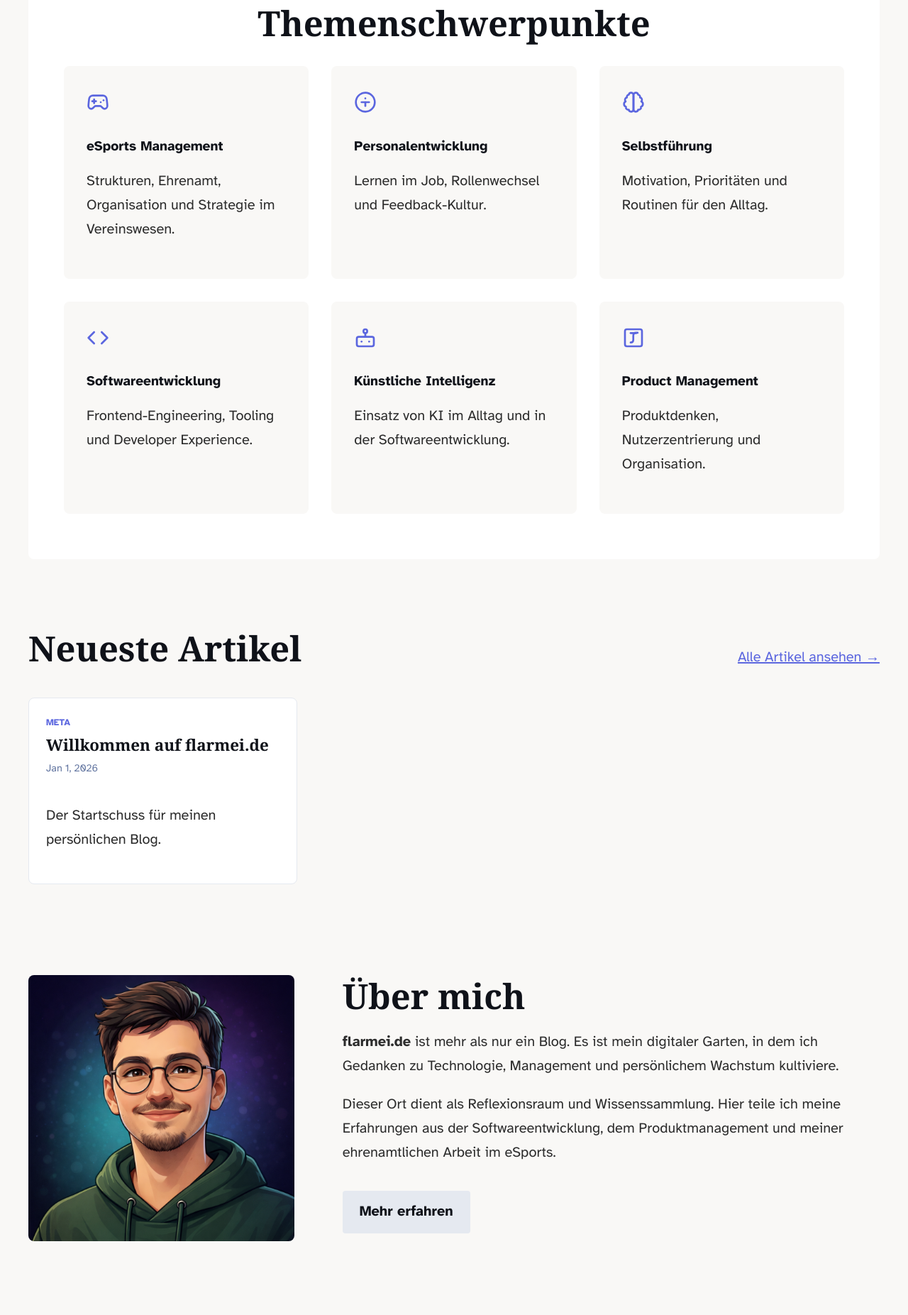
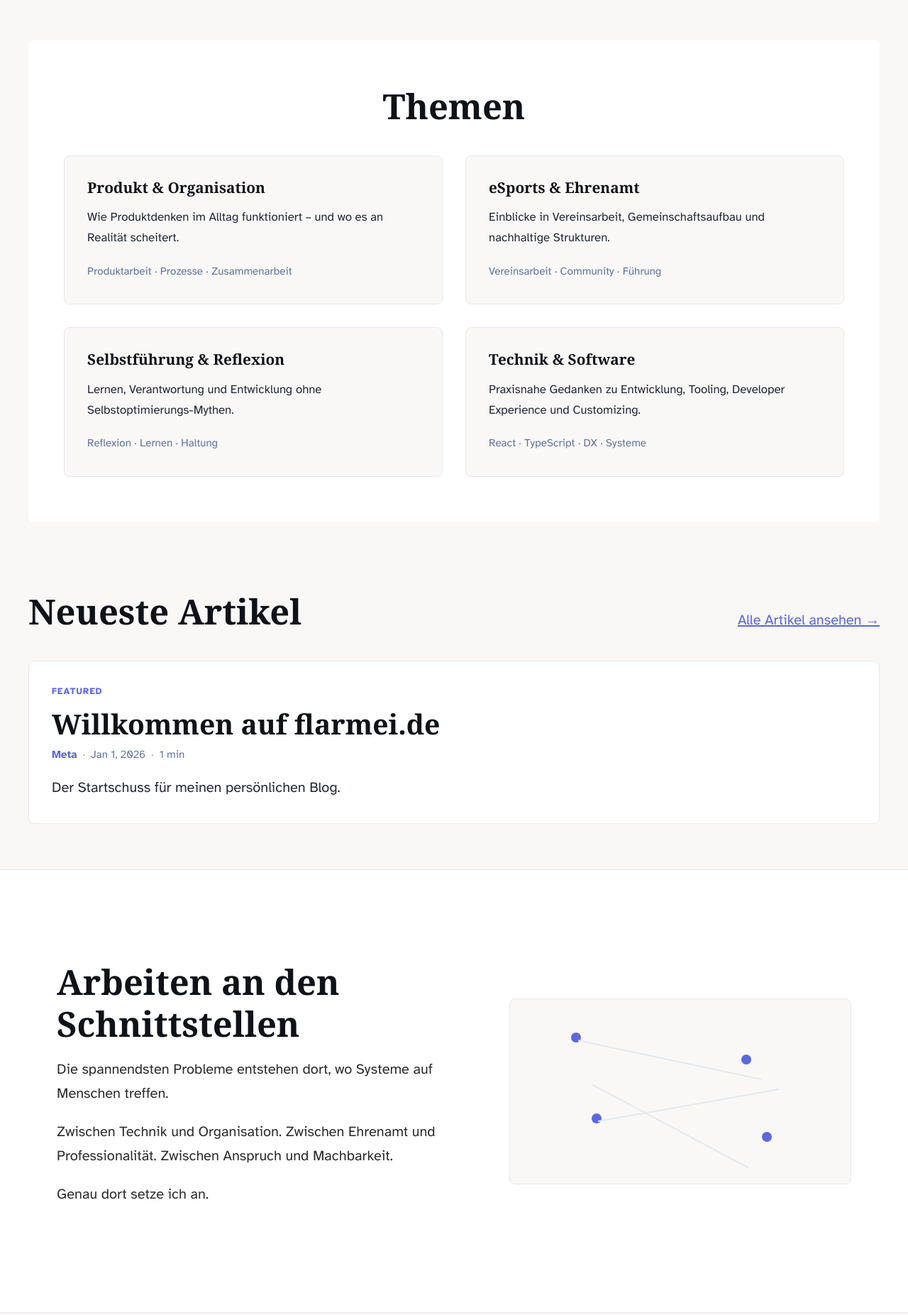
Before and after one commit to rameier/flarmei.de, an Astro site: page / in a window 1280 px wide. Shown: the part 755-2608 px from the top of the page at 71% size. Built offline with nearby package versions, Linux system fonts and the light colour scheme; Astro itself is replaced by a stand-in of ours.

Commit message:
feat(index, styles): enhance homepage layout and styles
* Refactor hero section to use grid layout for better responsiveness
* Update text content for clarity and engagement
* Add new sections for topics and featured articles
* Improve styling for buttons, tags, and article listings
* Enhance about section with a more structured layout

```diff
--- a/src/pages/index.astro
+++ b/src/pages/index.astro
@@ -3,13 +3,22 @@ import BaseHead from "../components/BaseHead.astro";
 import Footer from "../components/Footer.astro";
 import Header from "../components/Header.astro";
 import { SITE_DESCRIPTION, SITE_TITLE } from "../consts";
-import { getSortedPosts } from "../lib/posts";
+import { getSortedPosts, type Post } from "../lib/posts";
 import FormattedDate from "../components/FormattedDate.astro";
 import { Image } from "astro:assets";
 import profileImage from "../assets/flarmeiLogo.png";
 import { categories } from "../content/meta/categories";
 
-const posts = (await getSortedPosts()).slice(0, 3);
+const allPosts = await getSortedPosts();
+const featuredPost = allPosts[0];
+const latestPosts = allPosts.slice(1, 7);
+
+const WORDS_PER_MINUTE = 200;
+function getReadingTimeMinutes(post: Post) {
+  const body = (post as unknown as { body?: string }).body ?? "";
+  const words = body.trim() ? body.trim().split(/\s+/).length : 0;
+  return Math.max(1, Math.round(words / WORDS_PER_MINUTE));
+}
 ---
 
 <!doctype html>
@@ -22,210 +31,213 @@ const posts = (await getSortedPosts()).slice(0, 3);
     <main>
       <!-- Hero Section -->
       <section class="hero-section">
-        <span class="hero-eyebrow">Willkommen</span>
-        <h1 class="hero-headline">
-          Technologie, Organisation &<br />Persönliche Entwicklung
-        </h1>
+        <div class="hero-main">
+            <h1 class="hero-headline">Systeme, Menschen &amp; Schnittstellen</h1>
             <p class="hero-text">
-          Der persönliche Blog und die digitale Visitenkarte von Ralf Meier. Ein
-          Raum für Reflexion, Wissenssammlung und professionellen Austausch.
+            Dieser Blog ist ein Ort für Gedanken aus realen Systemen: aus
+            Softwareentwicklung, Produktarbeit und ehrenamtlicher
+            Organisationsarbeit.
+            </p>
+            <p class="hero-text">
+            Ich schreibe über das, was zwischen den Rollen passiert – zwischen
+            Code und Menschen, zwischen Struktur und Alltag, zwischen Anspruch
+            und Realität.
+            </p>
+            <p class="hero-text">
+            Nicht um Antworten vorzugeben, sondern um Zusammenhänge sichtbar zu
+            machen.
             </p>
           <div class="button-group">
-          <a href="/blog" class="btn btn-primary">Zum Blog</a>
-          <a href="/about" class="btn btn-secondary">Über mich</a>
+            <a href="#artikel" class="btn btn-primary">Neueste Artikel</a>
           </div>
+        </div>
+
+        <aside class="hero-meta" aria-label="Themenschwerpunkte">
+          <p class="hero-meta-title">Schwerpunkte</p>
+          <ul class="hero-tags">
+            <li>
+              <a href="/kategorie/produkt-software">Software &amp; Produkt</a>
+            </li>
+            <li>
+              <a href="/kategorie/ehrenamt-gemeinschaft"
+                >eSports &amp; Ehrenamt</a
+              >
+            </li>
+            <li>
+              <a href="/kategorie/selbstfuehrung-reflexion">Selbstführung</a>
+            </li>
+            <li><a href="#schnittstellen">Schnittstellen</a></li>
+          </ul>
+        </aside>
       </section>
 
       <!-- Topics Section -->
       <section class="topics-section">
-        <h2 style="text-align: center;">Themenschwerpunkte</h2>
-        <div class="grid-container">
-          <div class="card">
-            <span class="card-icon">
-              <svg
-                width="32"
-                height="32"
-                viewBox="0 0 24 24"
-                fill="none"
-                stroke="currentColor"
-                stroke-width="2"
-                stroke-linecap="round"
-                stroke-linejoin="round"
+        <h2 class="section-title">Themen</h2>
+        <div class="grid-container topics-grid">
+          <a class="topic-card" href="/kategorie/systeme-struktur">
+            <h3>Produkt &amp; Organisation</h3>
+            <p>
+              Wie Produktdenken im Alltag funktioniert – und wo es an Realität
+              scheitert.
+            </p>
+            <div class="topic-tags">
+              Produktarbeit · Prozesse · Zusammenarbeit
+            </div>
+          </a>
+          <a class="topic-card" href="/kategorie/ehrenamt-gemeinschaft">
+            <h3>eSports &amp; Ehrenamt</h3>
+            <p>
+              Einblicke in Vereinsarbeit, Gemeinschaftsaufbau und nachhaltige
+              Strukturen.
+            </p>
+            <div class="topic-tags">Vereinsarbeit · Community · Führung</div>
+          </a>
+          <a class="topic-card" href="/kategorie/selbstfuehrung-reflexion">
+            <h3>Selbstführung &amp; Reflexion</h3>
+            <p>
+              Lernen, Verantwortung und Entwicklung ohne
+              Selbstoptimierungs-Mythen.
+            </p>
+            <div class="topic-tags">Reflexion · Lernen · Haltung</div>
+          </a>
+          <a class="topic-card" href="/kategorie/produkt-software">
+            <h3>Technik &amp; Software</h3>
+            <p>
+              Praxisnahe Gedanken zu Entwicklung, Tooling, Developer Experience
+              und Customizing.
+            </p>
+            <div class="topic-tags">React · TypeScript · DX · Systeme</div>
+          </a>
+        </div>
+      </section>
+
+      <!-- Blog Overview Section -->
+      <section class="blog-section" id="artikel">
+        <div class="section-header-row">
+          <h2>Neueste Artikel</h2>
+          <a href="/blog">Alle Artikel ansehen &rarr;</a>
+        </div>
+
+        {
+          featuredPost ? (
+            <a
+              href={`/blog/${featuredPost.data.slug || featuredPost.id}/`}
+              class="featured-post"
             >
-                <line x1="6" y1="11" x2="10" y2="11"></line>
-                <line x1="8" y1="9" x2="8" y2="13"></line>
-                <line x1="15" y1="12" x2="15.01" y2="12"></line>
-                <line x1="18" y1="10" x2="18.01" y2="10"></line>
-                <path
-                  d="M17.32 5H6.68a4 4 0 0 0-3.978 3.59c-.006.052-.01.101-.017.152C2.604 9.416 2 14.456 2 16a3 3 0 0 0 3 3c1 0 1.5-.5 2-1l1.414-1.414A2 2 0 0 1 9.828 16h4.344a2 2 0 0 1 1.414.586L17 18c.5.5 1 1 2 1a3 3 0 0 0 3-3c0-1.545-.604-6.584-.685-7.258-.007-.05-.011-.1-.017-.151A4 4 0 0 0 17.32 5z"
-                ></path>
-              </svg>
+              <div class="featured-post-kicker">Featured</div>
+              <h3>{featuredPost.data.title}</h3>
+              <div class="article-meta">
+                <span class="article-meta-category">
+                  {categories[featuredPost.data.category]}
                 </span>
-            <h3>eSports Management</h3>
+                <span class="article-meta-sep">·</span>
+                <FormattedDate date={featuredPost.data.date} />
+                <span class="article-meta-sep">·</span>
+                <span>{getReadingTimeMinutes(featuredPost)} min</span>
+              </div>
+              <p class="featured-post-excerpt">{featuredPost.data.excerpt}</p>
+            </a>
+          ) : null
+        }
+
+        {
+          latestPosts.length ? (
+            <ul class="article-list" aria-label="Weitere Artikel">
+              {latestPosts.map((post) => (
+                <li>
+                  <a
+                    href={`/blog/${post.data.slug || post.id}/`}
+                    class="article-row"
+                  >
+                    <div class="article-row-main">
+                      <h4 class="article-row-title">{post.data.title}</h4>
+                      <div class="article-meta">
+                        <span class="article-meta-category">
+                          {categories[post.data.category]}
+                        </span>
+                        <span class="article-meta-sep">·</span>
+                        <FormattedDate date={post.data.date} />
+                        <span class="article-meta-sep">·</span>
+                        <span>{getReadingTimeMinutes(post)} min</span>
+                      </div>
+                    </div>
+                    <div class="article-row-arrow" aria-hidden="true">
+                      &rarr;
+                    </div>
+                  </a>
+                </li>
+              ))}
+            </ul>
+          ) : null
+        }
+      </section>
+
+      <!-- Signature Section -->
+      <section class="signature-section full-bleed" id="schnittstellen">
+        <div class="signature-inner">
+          <div>
+            <h2>Arbeiten an den Schnittstellen</h2>
             <p>
-              Strukturen, Ehrenamt, Organisation und Strategie im Vereinswesen.
+              Die spannendsten Probleme entstehen dort, wo Systeme auf Menschen
+              treffen.
             </p>
+            <p>
+              Zwischen Technik und Organisation. Zwischen Ehrenamt und
+              Professionalität. Zwischen Anspruch und Machbarkeit.
+            </p>
+            <p>Genau dort setze ich an.</p>
           </div>
-          <div class="card">
-            <span class="card-icon">
-              <svg
-                width="32"
-                height="32"
-                viewBox="0 0 24 24"
-                fill="none"
-                stroke="currentColor"
-                stroke-width="2"
-                stroke-linecap="round"
-                stroke-linejoin="round"
-              >
-                <path
-                  d="M12 22c5.523 0 10-4.477 10-10S17.523 2 12 2 2 6.477 2 12s4.477 10 10 10z"
-                ></path>
-                <path d="M12 16v-4"></path>
-                <path d="M12 8h.01"></path>
-                <path d="M8 12h8"></path>
-              </svg>
-            </span>
-            <h3>Personalentwicklung</h3>
-            <p>Lernen im Job, Rollenwechsel und Feedback-Kultur.</p>
-          </div>
-          <div class="card">
-            <span class="card-icon">
-              <svg
-                width="32"
-                height="32"
-                viewBox="0 0 24 24"
-                fill="none"
-                stroke="currentColor"
-                stroke-width="2"
-                stroke-linecap="round"
-                stroke-linejoin="round"
-              >
-                <path
-                  d="M9.5 2A2.5 2.5 0 0 1 12 4.5v15a2.5 2.5 0 0 1-4.96.44 2.5 2.5 0 0 1-2.96-3.08 3 3 0 0 1-.34-5.58 2.5 2.5 0 0 1 1.32-4.24 2.5 2.5 0 0 1 1.98-3A2.5 2.5 0 0 1 9.5 2Z"
-                ></path>
-                <path
-                  d="M14.5 2A2.5 2.5 0 0 0 12 4.5v15a2.5 2.5 0 0 0 4.96.44 2.5 2.5 0 0 0 2.96-3.08 3 3 0 0 0 .34-5.58 2.5 2.5 0 0 0-1.32-4.24 2.5 2.5 0 0 0-1.98-3A2.5 2.5 0 0 0 14.5 2Z"
-                ></path>
-              </svg>
-            </span>
-            <h3>Selbstführung</h3>
-            <p>Motivation, Prioritäten und Routinen für den Alltag.</p>
-          </div>
-          <div class="card">
-            <span class="card-icon">
-              <svg
-                width="32"
-                height="32"
-                viewBox="0 0 24 24"
-                fill="none"
-                stroke="currentColor"
-                stroke-width="2"
-                stroke-linecap="round"
-                stroke-linejoin="round"
-              >
-                <polyline points="16 18 22 12 16 6"></polyline>
-                <polyline points="8 6 2 12 8 18"></polyline>
-              </svg>
-            </span>
-            <h3>Softwareentwicklung</h3>
-            <p>Frontend-Engineering, Tooling und Developer Experience.</p>
-          </div>
-          <div class="card">
-            <span class="card-icon">
-              <svg
-                width="32"
-                height="32"
-                viewBox="0 0 24 24"
-                fill="none"
-                stroke="currentColor"
-                stroke-width="2"
-                stroke-linecap="round"
-                stroke-linejoin="round"
-              >
-                <rect x="3" y="11" width="18" height="10" rx="2"></rect>
-                <circle cx="12" cy="5" r="2"></circle>
-                <path d="M12 7v4"></path>
-                <line x1="8" y1="16" x2="8.01" y2="16"></line>
-                <line x1="16" y1="16" x2="16.01" y2="16"></line>
-              </svg>
-            </span>
-            <h3>Künstliche Intelligenz</h3>
-            <p>Einsatz von KI im Alltag und in der Softwareentwicklung.</p>
-          </div>
-          <div class="card">
-            <span class="card-icon">
-              <svg
-                width="32"
-                height="32"
-                viewBox="0 0 24 24"
-                fill="none"
-                stroke="currentColor"
-                stroke-width="2"
-                stroke-linecap="round"
-                stroke-linejoin="round"
-              >
-                <rect x="3" y="3" width="18" height="18" rx="2"></rect>
-                <path d="M9 17c2 0 2.8-1 2.8-2.8V10c0-2 1-3.3 2.8-3.3h1.8"
-                ></path>
-                <path d="M9 7h6"></path>
-              </svg>
-            </span>
-            <h3>Product Management</h3>
-            <p>Produktdenken, Nutzerzentrierung und Organisation.</p>
+          <div class="interface-viz" aria-hidden="true">
+            <div class="viz-node node-a"></div>
+            <div class="viz-node node-b"></div>
+            <div class="viz-node node-c"></div>
+            <div class="viz-node node-d"></div>
+            <div class="viz-line line-1"></div>
+            <div class="viz-line line-2"></div>
+            <div class="viz-line line-3"></div>
           </div>
         </div>
       </section>
 
-      <!-- Blog Overview Section -->
-      <section class="blog-section">
-        <div
-          style="display: flex; justify-content: space-between; align-items: baseline; margin-bottom: 2rem;"
-        >
-          <h2>Neueste Artikel</h2>
-          <a href="/blog">Alle Artikel ansehen &rarr;</a>
-        </div>
-        <div class="blog-grid">
-          {
-            posts.map((post) => (
-              <a href={`/blog/${post.data.slug || post.id}/`} class="blog-card">
-                <span style="font-size: 0.8rem; color: var(--accent); text-transform: uppercase; font-weight: bold; display: block; margin-bottom: 0.5rem;">
-                  {categories[post.data.category]}
-                </span>
-                <h3>{post.data.title}</h3>
-                <div class="date">
-                  <FormattedDate date={post.data.date} />
-                </div>
-                <p>{post.data.excerpt}</p>
-              </a>
-            ))
-          }
-        </div>
-      </section>
-
       <!-- About Section -->
-      <section class="about-section">
+      <section class="about-preview">
+        <div class="about-preview-media">
           <Image
             src={profileImage}
-          alt="Portrait von Ralf Meier"
-          width={375}
-          height={375}
+            alt="Avatar von Ralf Meier"
+            width={220}
+            height={220}
           />
+        </div>
         <div>
-          <h2>Über mich</h2>
+          <h2>Kurzprofil</h2>
+          <p class="about-preview-name">Ralf Meier</p>
           <p>
-            <strong>flarmei.de</strong> ist mehr als nur ein Blog. Es ist mein digitaler
-            Garten, in dem ich Gedanken zu Technologie, Management und persönlichem
-            Wachstum kultiviere.
+            Softwareentwickler mit Produktfokus, engagiert im eSports-Ehrenamt.
+            Interesse an klaren Strukturen, guter Zusammenarbeit und
+            nachhaltigen Systemen.
           </p>
-          <p>
-            Dieser Ort dient als Reflexionsraum und Wissenssammlung. Hier teile
-            ich meine Erfahrungen aus der Softwareentwicklung, dem
-            Produktmanagement und meiner ehrenamtlichen Arbeit im eSports.
-          </p>
-          <a href="/about" class="btn btn-secondary" style="margin-top: 1rem;"
-            >Mehr erfahren</a
+          <ul class="about-preview-bullets">
+            <li>Softwareentwicklung &amp; Produktarbeit</li>
+            <li>Vereinsvorstand im eSports</li>
+            <li>Fokus auf Schnittstellen &amp; Prozesse</li>
+          </ul>
+          <div class="about-preview-links">
+            <a
+              href="https://linkedin.com/in/ralf-meier"
+              target="_blank"
+              rel="noopener noreferrer"
+              class="btn btn-secondary">LinkedIn</a
             >
+            <a
+              href="https://github.com/flarmei"
+              target="_blank"
+              rel="noopener noreferrer"
+              class="btn btn-secondary">GitHub</a
+            >
+            <a href="/kontakt" class="btn btn-primary">Kontakt</a>
+          </div>
         </div>
       </section>
     </main>
--- a/src/styles/global.css
+++ b/src/styles/global.css
@@ -158,7 +158,10 @@ section {
 }
 
 .hero-section {
-	text-align: center;
+	display: grid;
+	grid-template-columns: 1.4fr 0.6fr;
+	gap: 3rem;
+	align-items: start;
 	padding: 6rem 0;
 }
 
@@ -175,12 +178,12 @@ section {
 
 .hero-headline {
 	font-size: 3.5rem;
-	margin-bottom: 1.5rem;
+	margin-bottom: 1.25rem;
 }
 
 .hero-text {
-	max-width: 600px;
-	margin: 0 auto 2rem;
+	max-width: 720px;
+	margin: 0 0 2rem;
 	font-size: 1.2rem;
 	color: rgb(var(--gray-dark));
 }
@@ -188,7 +191,63 @@ section {
 .button-group {
 	display: flex;
 	gap: 1rem;
-	justify-content: center;
+	justify-content: flex-start;
+}
+
+.hero-meta {
+	padding: 1.5rem;
+	background: #fff;
+	border: 1px solid rgb(var(--gray-light));
+	border-radius: 8px;
+}
+
+.hero-meta-title {
+	margin: 0 0 1rem 0;
+	font-size: 0.9rem;
+	text-transform: uppercase;
+	letter-spacing: 0.08em;
+	color: rgb(var(--gray));
+	font-family: "Atkinson", sans-serif;
+	font-weight: 700;
+}
+
+.hero-tags {
+	list-style: none;
+	padding: 0;
+	margin: 0;
+	display: grid;
+	gap: 0.5rem;
+}
+
+.hero-tags a {
+	display: inline-block;
+	text-decoration: none;
+	color: rgb(var(--gray-dark));
+	border: 1px solid rgb(var(--gray-light));
+	border-radius: 999px;
+	padding: 0.4rem 0.75rem;
+	font-size: 0.95rem;
+	line-height: 1.2;
+}
+
+.hero-tags a:hover {
+	border-color: var(--accent);
+	color: var(--accent);
+}
+
+.mission-section {
+	padding-top: 0;
+}
+
+.mission-content {
+	max-width: 720px;
+	margin: 0 auto;
+	padding-left: 1.25rem;
+	border-left: 3px solid var(--accent);
+}
+
+.section-title {
+	text-align: center;
 }
 
 .btn {
@@ -232,7 +291,7 @@ section {
 
 @media (min-width: 1100px) {
 	.grid-container {
-		grid-template-columns: repeat(3, 1fr);
+		grid-template-columns: repeat(2, 1fr);
 	}
 }
 
@@ -258,13 +317,233 @@ section {
 
 .card h3 {
 	font-size: 1.2rem;
-	margin-bottom: 0.5rem;
+	margin-bottom: 0.75rem;
 	font-family: "Atkinson", sans-serif;
 	font-weight: 700;
 }
 
+.topics-grid {
+	margin-top: 2.5rem;
+}
+
+.topic-card {
+	background: var(--background-warm);
+	padding: 2rem;
+	border-radius: 8px;
+	border: 1px solid rgb(var(--gray-light));
+	text-decoration: none;
+	color: inherit;
+	transition: transform 0.2s ease, border-color 0.2s ease;
+}
+
+.topic-card:hover {
+	transform: translateY(-2px);
+	border-color: var(--accent);
+}
+
+.topic-card h3 {
+	font-size: 1.3rem;
+	margin-bottom: 0.75rem;
+}
+
+.topic-card p {
+	color: rgb(var(--gray-dark));
+	font-size: 1.05rem;
+}
+
+.topic-tags {
+	margin-top: 1.25rem;
+	font-size: 0.95rem;
+	color: rgb(var(--gray));
+	font-family: "Atkinson", sans-serif;
+}
+
 .blog-section {
 	padding: 4rem 0;
+}
+
+.section-header-row {
+	display: flex;
+	justify-content: space-between;
+	align-items: baseline;
+	gap: 1rem;
+	margin-bottom: 2rem;
+}
+
+.featured-post {
+	display: block;
+	text-decoration: none;
+	color: inherit;
+	background: #fff;
+	border: 1px solid rgb(var(--gray-light));
+	border-radius: 8px;
+	padding: 2rem;
+	transition: transform 0.2s ease, border-color 0.2s ease;
+}
+
+.featured-post:hover {
+	transform: translateY(-2px);
+	border-color: var(--accent);
+}
+
+.featured-post-kicker {
+	font-size: 0.8rem;
+	color: var(--accent);
+	text-transform: uppercase;
+	letter-spacing: 0.08em;
+	font-weight: 700;
+	font-family: "Atkinson", sans-serif;
+	margin-bottom: 0.75rem;
+}
+
+.featured-post-excerpt {
+	margin: 1rem 0 0;
+	color: rgb(var(--gray-dark));
+}
+
+.article-list {
+	list-style: none;
+	padding: 0;
+	margin: 2rem 0 0;
+	display: grid;
+	gap: 1rem;
+}
+
+.article-row {
+	display: flex;
+	justify-content: space-between;
+	align-items: center;
+	gap: 1.5rem;
+	padding: 1.25rem 1.5rem;
+	border: 1px solid rgb(var(--gray-light));
+	border-radius: 8px;
+	background: #fff;
+	text-decoration: none;
+	color: inherit;
+	transition: transform 0.2s ease, border-color 0.2s ease;
+}
+
+.article-row:hover {
+	transform: translateY(-2px);
+	border-color: var(--accent);
+}
+
+.article-row-title {
+	margin: 0;
+	font-size: 1.2rem;
+}
+
+.article-row-arrow {
+	color: rgb(var(--gray));
+	font-weight: 700;
+	font-size: 1.1rem;
+	flex: 0 0 auto;
+}
+
+.article-meta {
+	display: flex;
+	flex-wrap: wrap;
+	gap: 0.5rem;
+	align-items: baseline;
+	font-size: 0.95rem;
+	color: rgb(var(--gray));
+	font-family: "Atkinson", sans-serif;
+}
+
+.article-meta-category {
+	color: var(--accent);
+	font-weight: 700;
+}
+
+.article-meta-sep {
+	opacity: 0.75;
+}
+
+.full-bleed {
+	margin: 0 calc(50% - 50vw);
+	padding-left: calc(50vw - 50%);
+	padding-right: calc(50vw - 50%);
+}
+
+.signature-section {
+	background: #fff;
+	border-top: 1px solid rgb(var(--gray-light));
+	border-bottom: 1px solid rgb(var(--gray-light));
+}
+
+.signature-inner {
+	max-width: 1200px;
+	margin: 0 auto;
+	display: grid;
+	grid-template-columns: 1.1fr 0.9fr;
+	gap: 3rem;
+	align-items: center;
+	padding: 4rem 2em;
+}
+
+.interface-viz {
+	position: relative;
+	min-height: 260px;
+	border-radius: 8px;
+	border: 1px solid rgb(var(--gray-light));
+	background: var(--background-warm);
+	overflow: hidden;
+}
+
+.viz-node {
+	position: absolute;
+	width: 14px;
+	height: 14px;
+	border-radius: 999px;
+	background: var(--accent);
+}
+
+.viz-line {
+	position: absolute;
+	height: 2px;
+	background: rgb(var(--gray-light));
+	transform-origin: left center;
+}
+
+.node-a {
+	top: 18%;
+	left: 18%;
+}
+
+.node-b {
+	top: 62%;
+	left: 24%;
+}
+
+.node-c {
+	top: 30%;
+	left: 68%;
+}
+
+.node-d {
+	top: 72%;
+	left: 74%;
+}
+
+.line-1 {
+	top: 22%;
+	left: 20%;
+	width: 55%;
+	transform: rotate(12deg);
+}
+
+.line-2 {
+	top: 66%;
+	left: 26%;
+	width: 54%;
+	transform: rotate(-10deg);
+}
+
+.line-3 {
+	top: 46%;
+	left: 24%;
+	width: 52%;
+	transform: rotate(28deg);
 }
 
 .blog-grid {
@@ -309,6 +588,37 @@ section {
 	padding: 4rem 0;
 }
 
+.about-preview {
+	display: grid;
+	grid-template-columns: 0.7fr 1.3fr;
+	gap: 3rem;
+	align-items: start;
+}
+
+.about-preview-media img {
+	border-radius: 999px;
+	border: 1px solid rgb(var(--gray-light));
+}
+
+.about-preview-name {
+	margin: 0 0 0.75rem;
+	font-family: "Atkinson", sans-serif;
+	font-weight: 700;
+	color: rgb(var(--gray-dark));
+}
+
+.about-preview-bullets {
+	margin: 1.25rem 0 1.75rem;
+	padding-left: 1.25rem;
+	color: rgb(var(--gray-dark));
+}
+
+.about-preview-links {
+	display: flex;
+	flex-wrap: wrap;
+	gap: 0.75rem;
+}
+
 .about-image-placeholder {
 	background-color: rgb(var(--gray-light));
 	aspect-ratio: 1;
@@ -325,7 +635,23 @@ section {
 	.hero-headline {
 		font-size: 2.5rem;
 	}
+	.hero-section {
+		grid-template-columns: 1fr;
+		gap: 2rem;
+		padding: 4.5rem 0;
+	}
+	.signature-inner {
+		grid-template-columns: 1fr;
+		padding: 3rem 1em;
+	}
 	.about-section {
 		grid-template-columns: 1fr;
 	}
+	.about-preview {
+		grid-template-columns: 1fr;
+	}
+	.section-header-row {
+		flex-direction: column;
+		align-items: flex-start;
+	}
 }
```
Lines whose indentation alone changed are shown as unchanged.
